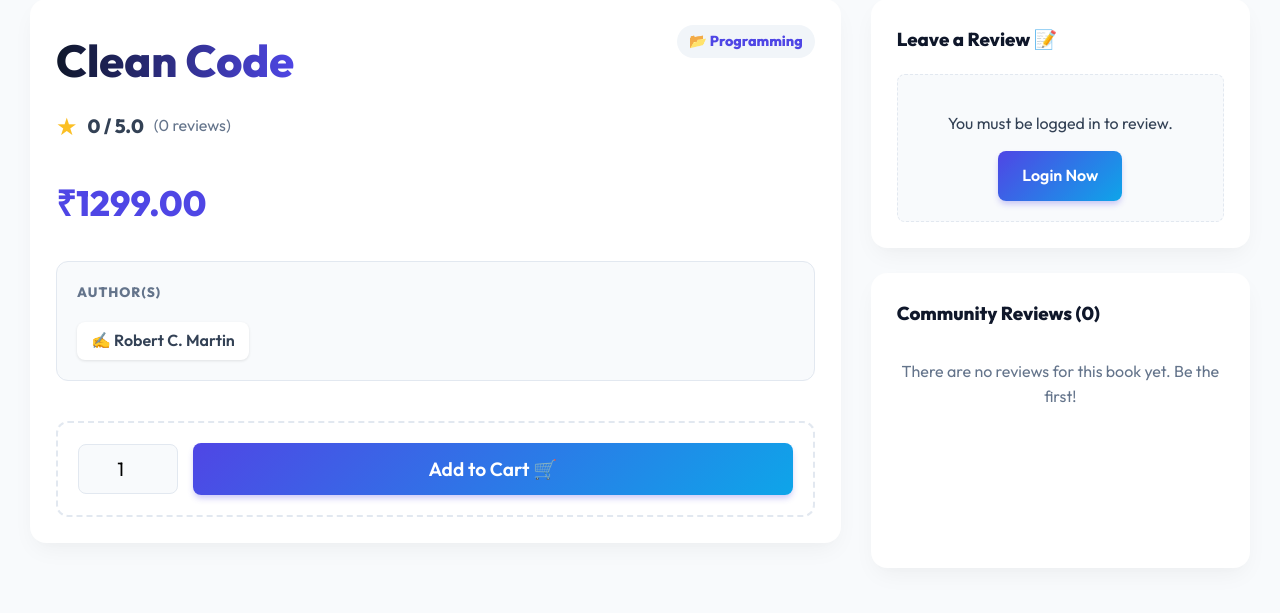
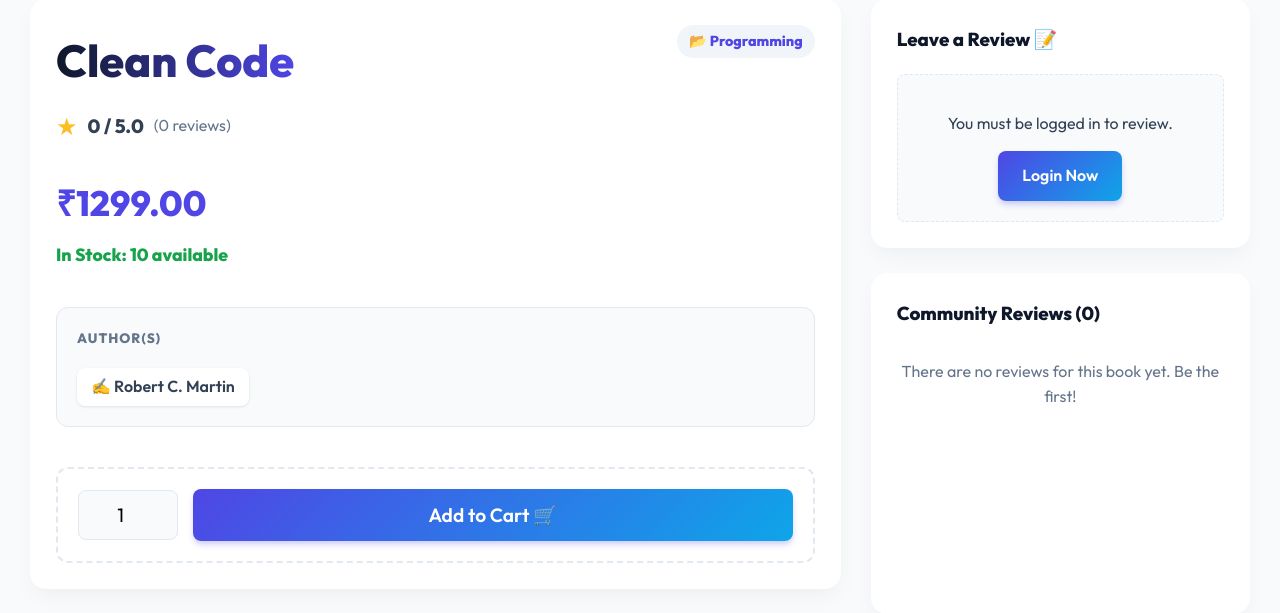
Before and after one commit to ParvathyBJ/BOOKSTORE, a Flask app: page /book/978-0131103627 in a window 1280 px wide. Shown: the part 117-730 px from the top of the page. Run offline with Flask 3, Linux system fonts and the light colour scheme; data comes from the database, SQL or seed files in the repository; both versions use the stored data as it was after the commit; data that the repository does not hold is empty.

Commit message:
added stocks attribute

```diff
--- a/bookstore/app.py
+++ b/bookstore/app.py
@@ -15,7 +15,7 @@ def home():
     cursor = conn.cursor(dictionary=True)
 
     query = """
-        SELECT b.ISBN, b.title, b.price, c.name as category_name,
+        SELECT b.ISBN, b.title, b.price, b.stock, c.name as category_name,
         GROUP_CONCAT(a.name SEPARATOR ', ') as author_names
         FROM BOOK b
         LEFT JOIN CATEGORY c ON b.category_id = c.category_id
@@ -93,7 +93,7 @@ def book_detail(isbn):
     conn = db_mysql.get_mysql_connection()
     cursor = conn.cursor(dictionary=True)
     cursor.execute("""
-        SELECT b.ISBN, b.title, b.price, c.name as category_name
+        SELECT b.ISBN, b.title, b.price, b.stock, c.name as category_name
         FROM BOOK b
         LEFT JOIN CATEGORY c ON b.category_id = c.category_id
         WHERE b.ISBN = %s
@@ -148,7 +148,7 @@ def view_cart():
         conn = db_mysql.get_mysql_connection()
         cursor = conn.cursor(dictionary=True)
         format_strings = ','.join(['%s'] * len(cart))
-        cursor.execute(f"SELECT ISBN, title, price FROM BOOK WHERE ISBN IN ({format_strings})", tuple(cart.keys()))
+        cursor.execute(f"SELECT ISBN, title, price, stock FROM BOOK WHERE ISBN IN ({format_strings})", tuple(cart.keys()))
         books = cursor.fetchall()
         conn.close()
 
@@ -169,9 +169,24 @@ def add_to_cart(isbn):
 
     cart = session.get('cart', {})
     qty = int(request.form.get('quantity', 1))
-    cart[isbn] = cart.get(isbn, 0) + qty
-    session['cart'] = cart
-    flash("Added to cart!")
+
+    conn = db_mysql.get_mysql_connection()
+    cursor = conn.cursor(dictionary=True)
+    cursor.execute("SELECT stock FROM BOOK WHERE ISBN = %s", (isbn,))
+    book = cursor.fetchone()
+    conn.close()
+
+    if book:
+        current_qty = cart.get(isbn, 0)
+        if current_qty + qty > book['stock']:
+            flash(f"Cannot add {qty} more. Only {book['stock']} left in stock.")
+        else:
+            cart[isbn] = current_qty + qty
+            session['cart'] = cart
+            flash("Added to cart!")
+    else:
+        flash("Book not found.")
+
     return redirect(request.referrer or url_for('home'))
 
 @app.route('/cart/remove/<isbn>', methods=['POST'])
@@ -196,9 +211,17 @@ def update_cart(isbn):
         try:
             qty = int(request.form.get('quantity', 1))
             if qty > 0:
-                cart[isbn] = qty
-                session['cart'] = cart
-                flash("Cart updated.")
+                conn = db_mysql.get_mysql_connection()
+                cursor = conn.cursor(dictionary=True)
+                cursor.execute("SELECT stock FROM BOOK WHERE ISBN = %s", (isbn,))
+                book = cursor.fetchone()
+                conn.close()
+                if book and qty > book['stock']:
+                    flash(f"Cannot update quantity to {qty}. Only {book['stock']} left in stock.")
+                else:
+                    cart[isbn] = qty
+                    session['cart'] = cart
+                    flash("Cart updated.")
             else:
                 del cart[isbn]
                 session['cart'] = cart
@@ -221,8 +244,15 @@ def order():
     cursor = conn.cursor(dictionary=True)
 
     format_strings = ','.join(['%s'] * len(cart))
-    cursor.execute(f"SELECT ISBN, title, price FROM BOOK WHERE ISBN IN ({format_strings})", tuple(cart.keys()))
+    cursor.execute(f"SELECT ISBN, title, price, stock FROM BOOK WHERE ISBN IN ({format_strings})", tuple(cart.keys()))
     books = cursor.fetchall()
+
+    # Verify stock sufficiency before showing checkout or placing order
+    for b in books:
+        if cart[b['ISBN']] > b['stock']:
+            flash(f"Sorry, '{b['title']}' only has {b['stock']} copies available. Please update your cart.")
+            conn.close()
+            return redirect(url_for('view_cart'))
 
     total_amount = sum(float(b['price']) * cart[b['ISBN']] for b in books)
 
@@ -341,12 +371,13 @@ def admin_books():
             isbn = request.form['isbn']
             title = request.form['title']
             price = request.form['price']
+            stock = request.form['stock']
             category_id = request.form['category_id']
             author_ids = request.form.getlist('author_ids')
 
             try:
-                cursor.execute("INSERT INTO BOOK (ISBN, title, price, category_id) VALUES (%s, %s, %s, %s)",
-                               (isbn, title, price, category_id))
+                cursor.execute("INSERT INTO BOOK (ISBN, title, price, stock, category_id) VALUES (%s, %s, %s, %s, %s)",
+                               (isbn, title, price, stock, category_id))
                 for aid in author_ids:
                     cursor.execute("INSERT INTO BOOK_AUTHOR (ISBN, author_id) VALUES (%s, %s)", (isbn, aid))
                 conn.commit()
@@ -365,7 +396,7 @@ def admin_books():
                 flash("Error deleting book: " + str(e))
 
     cursor.execute("""
-        SELECT b.ISBN, b.title, b.price, c.name as category_name
+        SELECT b.ISBN, b.title, b.price, b.stock, c.name as category_name
         FROM BOOK b LEFT JOIN CATEGORY c ON b.category_id = c.category_id
     """)
     books = cursor.fetchall()
@@ -388,12 +419,13 @@ def admin_books_edit(isbn):
     if request.method == 'POST':
         title = request.form['title']
         price = request.form['price']
+        stock = request.form['stock']
         category_id = request.form['category_id']
         author_ids = request.form.getlist('author_ids')
 
         try:
-            cursor.execute("UPDATE BOOK SET title = %s, price = %s, category_id = %s WHERE ISBN = %s",
-                           (title, price, category_id, isbn))
+            cursor.execute("UPDATE BOOK SET title = %s, price = %s, stock = %s, category_id = %s WHERE ISBN = %s",
+                           (title, price, stock, category_id, isbn))
             cursor.execute("DELETE FROM BOOK_AUTHOR WHERE ISBN = %s", (isbn,))
             for aid in author_ids:
                 cursor.execute("INSERT INTO BOOK_AUTHOR (ISBN, author_id) VALUES (%s, %s)", (isbn, aid))
--- a/bookstore/db_mysql.py
+++ b/bookstore/db_mysql.py
@@ -4,6 +4,6 @@ def get_mysql_connection():
     return mysql.connector.connect(
         host="localhost",
         user="root",
-        password="Parvathy",
+        password="123456",
         database="bookstore_db"
     )
--- a/bookstore/templates/admin/book_edit.html
+++ b/bookstore/templates/admin/book_edit.html
@@ -11,6 +11,9 @@
 
         <label>Price:</label>
         <input type="number" step="0.01" name="price" value="{{ book.price }}" required>
+
+        <label>Stock:</label>
+        <input type="number" name="stock" value="{{ book.stock }}" min="0" required>
 
         <label>Category:</label>
         <select name="category_id" required>
--- a/bookstore/templates/admin/books.html
+++ b/bookstore/templates/admin/books.html
@@ -11,6 +11,9 @@
         <input type="text" name="title" required>
         <label>Price:</label>
         <input type="number" step="0.01" name="price" required>
+
+        <label>Stock:</label>
+        <input type="number" name="stock" value="10" min="0" required>
 
         <label>Category:</label>
         <select name="category_id" required>
@@ -38,6 +41,7 @@
                 <th>ISBN</th>
                 <th>Title</th>
                 <th>Price</th>
+                <th>Stock</th>
                 <th>Category</th>
                 <th>Actions</th>
             </tr>
@@ -48,6 +52,7 @@
                 <td>{{ b.ISBN }}</td>
                 <td>{{ b.title }}</td>
                 <td>₹{{ b.price }}</td>
+                <td>{{ b.stock }}</td>
                 <td>{{ b.category_name }}</td>
                 <td style="display: flex; gap: 5px;">
                     <a href="{{ url_for('admin_books_edit', isbn=b.ISBN) }}" class="btn" style="background-color: var(--primary); text-decoration: none; padding: 5px 10px; font-size: 0.9em;">Edit</a>
--- a/bookstore/templates/book_detail.html
+++ b/bookstore/templates/book_detail.html
@@ -15,6 +15,9 @@
         </div>
 
         <p style="font-size: 2.2em; font-weight: 800; color: var(--primary); margin: 10px 0;">₹{{ book.price }}</p>
+        <p style="font-size: 1.1em; color: {% if book.stock > 0 %}#16a34a{% else %}#dc2626{% endif %}; font-weight: bold; margin-top: 0;">
+            {% if book.stock > 0 %}In Stock: {{ book.stock }} available{% else %}Out of Stock{% endif %}
+        </p>
 
         <div style="background: #f8fafc; padding: 20px; border-radius: 12px; margin: 20px 0; border: 1px solid var(--border);">
             <h4 style="margin-top: 0; color: #64748b; text-transform: uppercase; font-size: 0.85em; letter-spacing: 1px;">Author(s)</h4>
@@ -27,12 +30,19 @@
             </div>
         </div>
 
+        {% if book.stock > 0 %}
         <form method="POST" action="{{ url_for('add_to_cart', isbn=book.ISBN) }}" style="box-shadow:none; padding:20px; background: white; border: 2px dashed var(--border); border-radius: 12px; max-width: 100%; margin: 20px 0 0;">
             <div style="display: flex; gap: 15px; align-items: center;">
-                <input type="number" name="quantity" value="1" min="1" style="width: 100px; margin: 0; font-size: 1.2em; text-align: center; padding: 12px;">
+                <input type="number" name="quantity" value="1" min="1" max="{{ book.stock }}" style="width: 100px; margin: 0; font-size: 1.2em; text-align: center; padding: 12px;">
                 <button type="submit" class="btn" style="flex-grow: 1; font-size: 1.2em; padding: 14px;">Add to Cart 🛒</button>
             </div>
         </form>
+        {% else %}
+        <div style="box-shadow:none; padding:20px; background: #fee2e2; border: 2px dashed #ef4444; border-radius: 12px; max-width: 100%; margin: 20px 0 0; text-align: center;">
+            <h3 style="color: #b91c1c; margin: 0; font-size: 1.5em;">Out of Stock</h3>
+            <p style="color: #7f1d1d; margin-top: 10px;">This item is currently unavailable.</p>
+        </div>
+        {% endif %}
     </div>
 
     <!-- RIGHT REVIEWS SECTION -->
--- a/bookstore/templates/cart.html
+++ b/bookstore/templates/cart.html
@@ -24,7 +24,7 @@
                 <td>₹{{ item.price }}</td>
                 <td>
                     <form method="POST" action="{{ url_for('update_cart', isbn=item.ISBN) }}" style="box-shadow:none; padding:0; margin:0; display:flex; gap:5px; background: transparent;">
-                        <input type="number" name="quantity" value="{{ item.quantity }}" min="1" max="99" style="width: 70px; margin: 0; padding: 8px;">
+                        <input type="number" name="quantity" value="{{ item.quantity }}" min="1" max="{{ item.stock }}" style="width: 70px; margin: 0; padding: 8px;">
                         <button type="submit" class="btn" style="padding: 8px 12px; font-size: 0.9em;">Update 🔄</button>
                     </form>
                 </td>
--- a/bookstore/templates/index.html
+++ b/bookstore/templates/index.html
@@ -30,11 +30,16 @@
         <p><strong>Author(s):</strong> {{ book.author_names or 'Unknown' }}</p>
         <p><strong>Category:</strong> {{ book.category_name }}</p>
         <p><strong>Price:</strong> ₹{{ book.price }}</p>
+        <p><strong>Stock:</strong> {{ book.stock }} copies available</p>
         <div style="display: flex; gap: 10px;">
             <a href="{{ url_for('book_detail', isbn=book.ISBN) }}" class="btn">Details</a>
+            {% if book.stock > 0 %}
             <form method="POST" action="{{ url_for('add_to_cart', isbn=book.ISBN) }}" style="box-shadow:none; padding:0; margin:0;">
                 <button type="submit" class="btn">Add to Cart</button>
             </form>
+            {% else %}
+            <button class="btn" style="background-color: #94a3b8; cursor: not-allowed;" disabled>Out of Stock</button>
+            {% endif %}
         </div>
     </div>
     {% else %}
```
Also changed, not shown: bookstore/schema.sql (+11 -0 lines), bookstore/update_db.py (added, +33 -0 lines).
